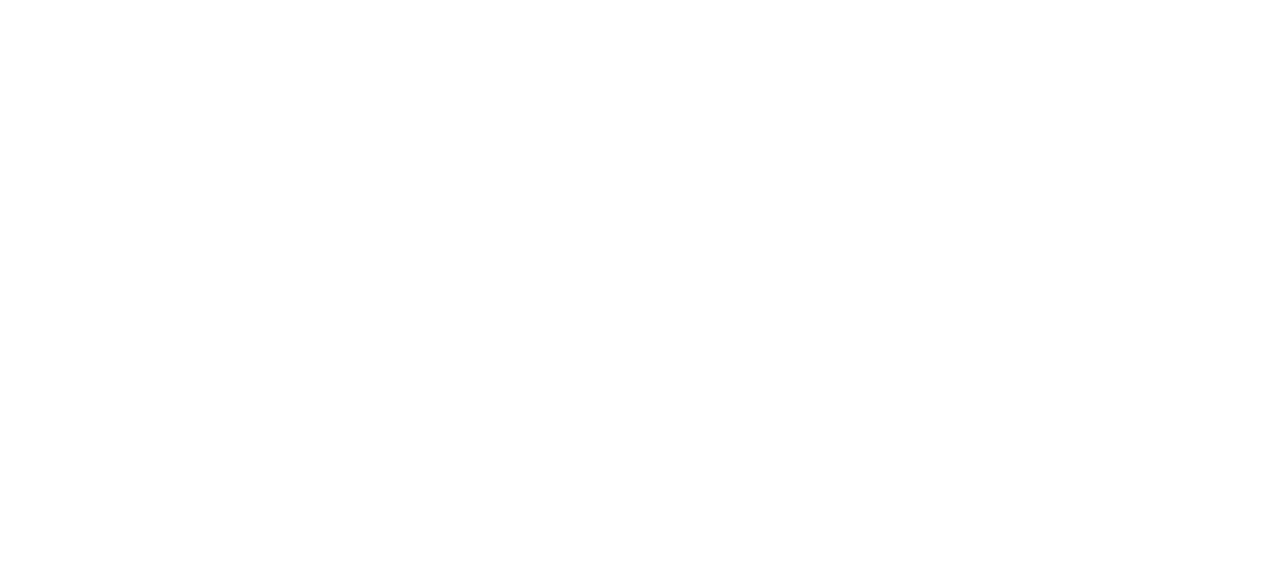
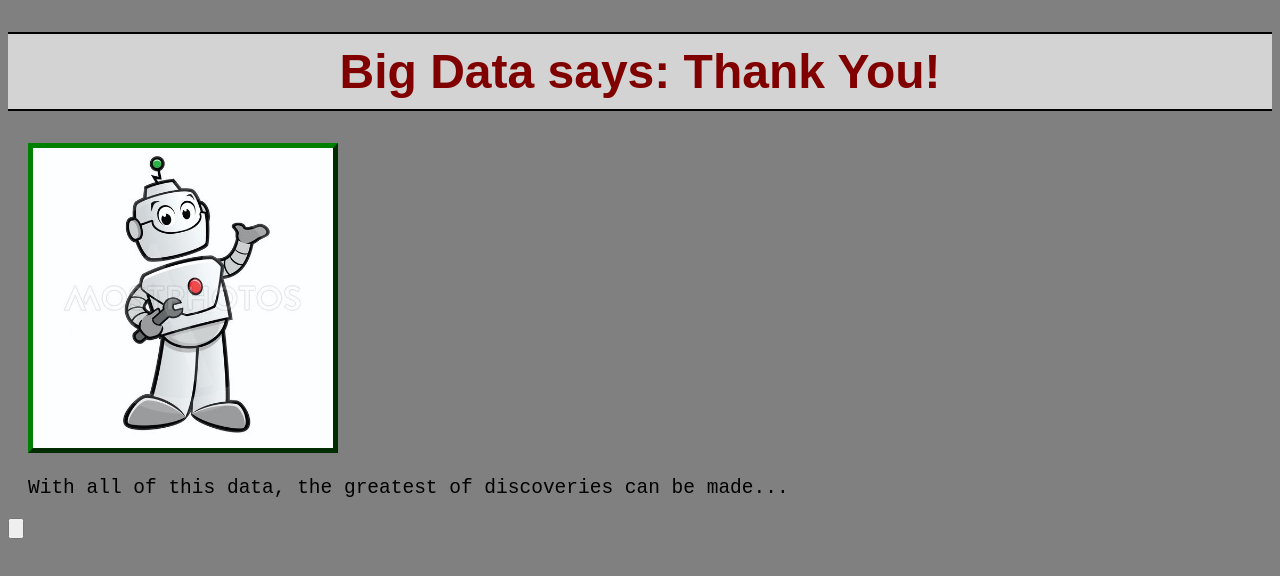
Before and after one commit to Harry-Dryden/Big-Data2, a plain HTML site: page Yes.html in a window 1280 px wide. Drawn offline with Linux system fonts and the light colour scheme.

Commit message:
Update Yes.html

```diff
--- a/Yes.html
+++ b/Yes.html
@@ -3,9 +3,13 @@
 <head>
     <meta charset="UTF-8">
     <meta name="viewport" content="width=device-width, initial-scale=1.0">
+    <link rel="stylesheet" href="style.css">
     <title>Yes</title>
 </head>
 <body>
-
+    <h1 id="maintitle">Big Data says: Thank You!</h1>
+    <img src="happy.jpg" alt="A very friendly big data bot welcomes you to his wonderful website!" id="img1">
+    <p class="normal-text">With all of this data, the greatest of discoveries can be made...</p>
+    <input type="button"/>
 </body>
 </html>
```
